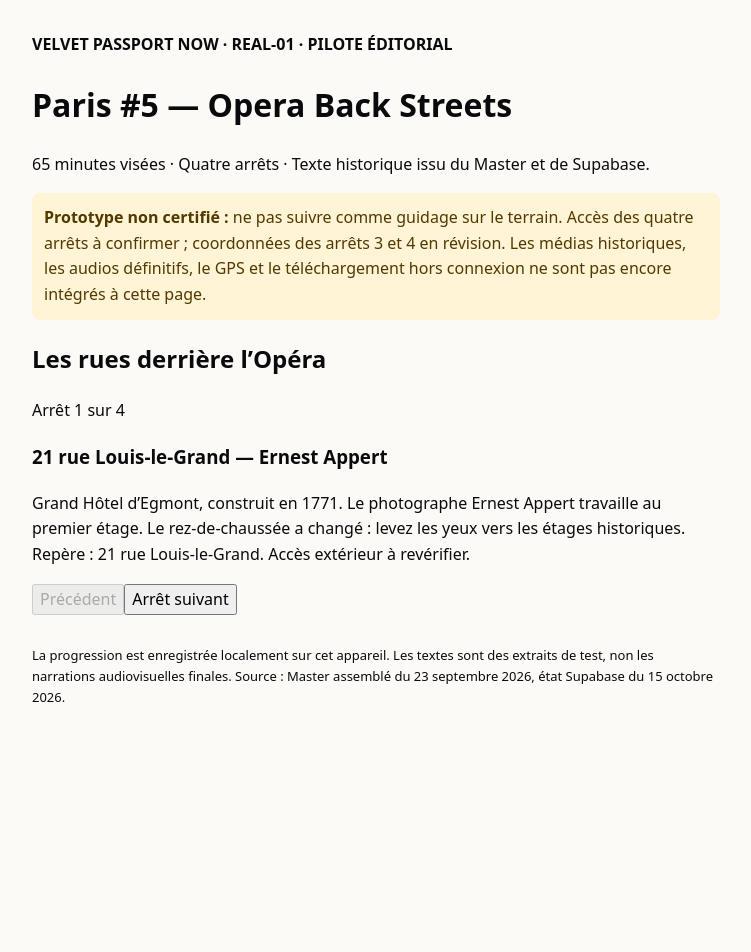
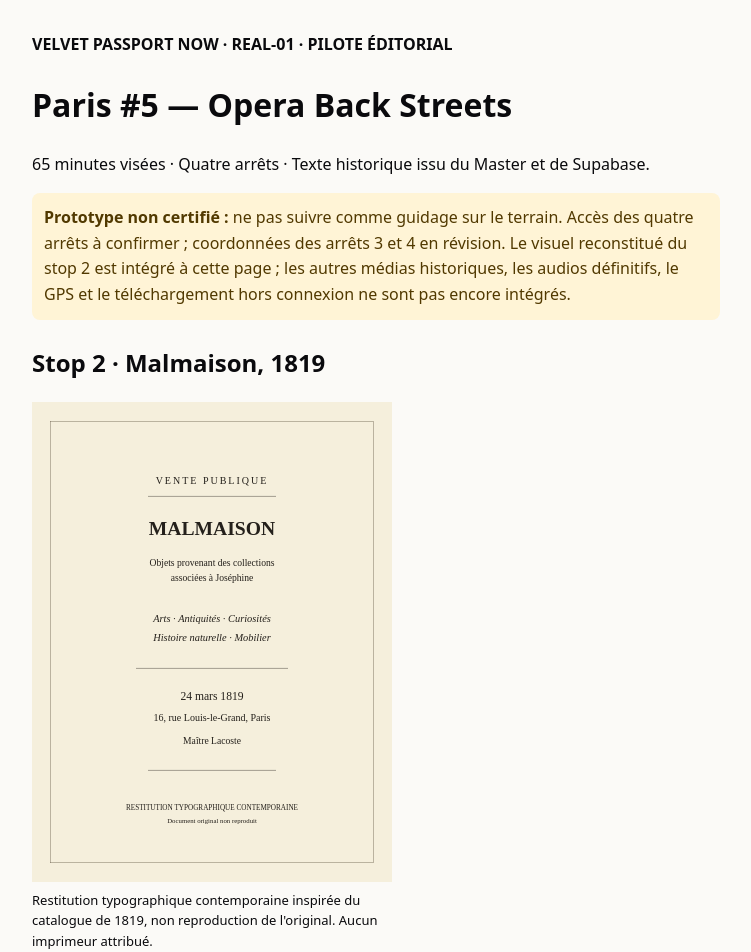
Before and after one commit to naturlabs1996-creator/velvet-passport-now, a Next.js app: page /test-real/paris-05 in a window 1280 px wide. Shown: the top 952 px of the page, without its empty margins (264-1015 px from the left). Before the commit the page ends 817 px from the top, so only its background shows below. Built offline with nearby package versions, Linux system fonts and the light colour scheme.

Commit message:
Render Malmaison reconstruction in Paris 05 pilot with transparent media status

```diff
--- a/app/test-real/paris-05/page.tsx
+++ b/app/test-real/paris-05/page.tsx
@@ -17,7 +17,14 @@ export default function ParisFivePilotPage() {
       <p style={{ fontWeight: 700 }}>VELVET PASSPORT NOW · REAL-01 · PILOTE ÉDITORIAL</p>
       <h1>Paris #5 — Opera Back Streets</h1>
       <p>65 minutes visées · Quatre arrêts · Texte historique issu du Master et de Supabase.</p>
-      <p style={{ padding: 12, background: "#fff4d6", color: "#513900", borderRadius: 8 }}><strong>Prototype non certifié :</strong> ne pas suivre comme guidage sur le terrain. Accès des quatre arrêts à confirmer ; coordonnées des arrêts 3 et 4 en révision. Les médias historiques, les audios définitifs, le GPS et le téléchargement hors connexion ne sont pas encore intégrés à cette page.</p>
+      <p style={{ padding: 12, background: "#fff4d6", color: "#513900", borderRadius: 8 }}><strong>Prototype non certifié :</strong> ne pas suivre comme guidage sur le terrain. Accès des quatre arrêts à confirmer ; coordonnées des arrêts 3 et 4 en révision. Le visuel reconstitué du stop 2 est intégré à cette page ; les autres médias historiques, les audios définitifs, le GPS et le téléchargement hors connexion ne sont pas encore intégrés.</p>
+      <section aria-label="Visuel historique Malmaison" style={{ margin: "1.5rem 0" }}>
+        <h2>Stop 2 · Malmaison, 1819</h2>
+        <figure style={{ margin: 0, maxWidth: 360 }}>
+          <img src="/pilots/paris-05/malmaison-1819-reconstruction.svg" alt="Restitution typographique contemporaine de la vente Malmaison, 24 mars 1819 ; ce n'est pas un fac-similé du catalogue" style={{ width: "100%", height: "auto" }} />
+          <figcaption style={{ fontSize: 13 }}>Restitution typographique contemporaine inspirée du catalogue de 1819, non reproduction de l'original. Aucun imprimeur attribué.</figcaption>
+        </figure>
+      </section>
       <NowRouteNavigator city="paris" routeId="VP-PAR-NOW-05-real-01" routeTitle="Les rues derrière l’Opéra" stops={stops} />
       <p style={{ marginTop: 30, fontSize: 13 }}>La progression est enregistrée localement sur cet appareil. Les textes sont des extraits de test, non les narrations audiovisuelles finales. Source : Master assemblé du 23 septembre 2026, état Supabase du 15 octobre 2026.</p>
     </main>
```
